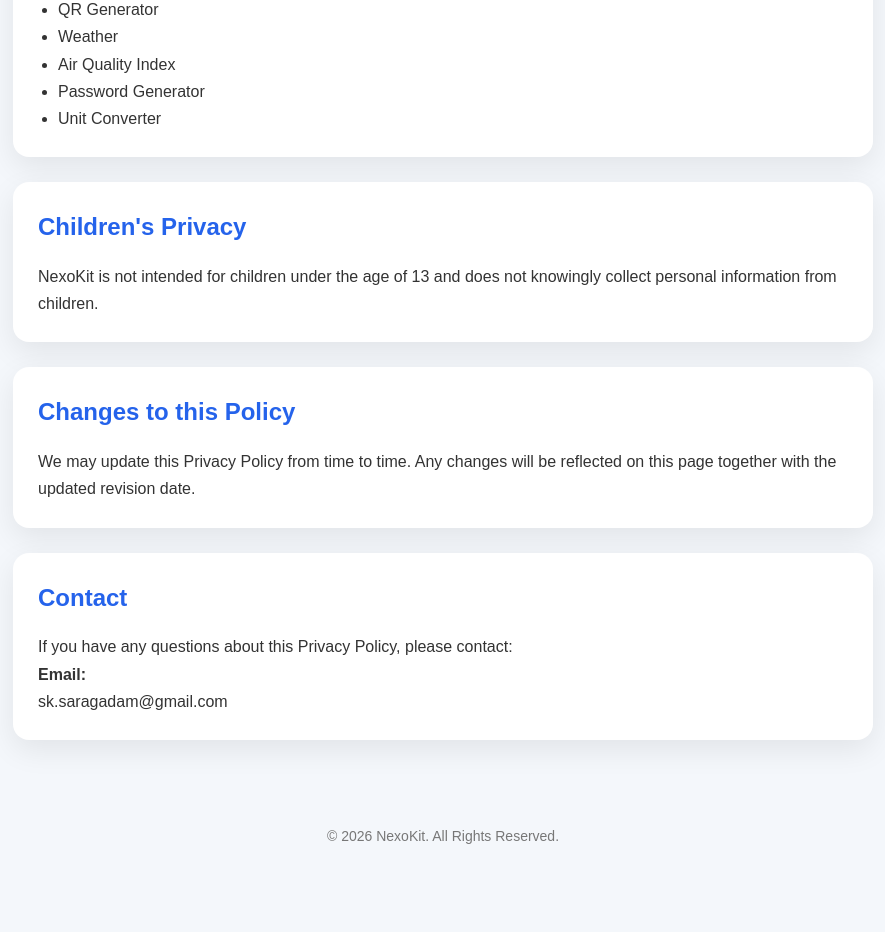
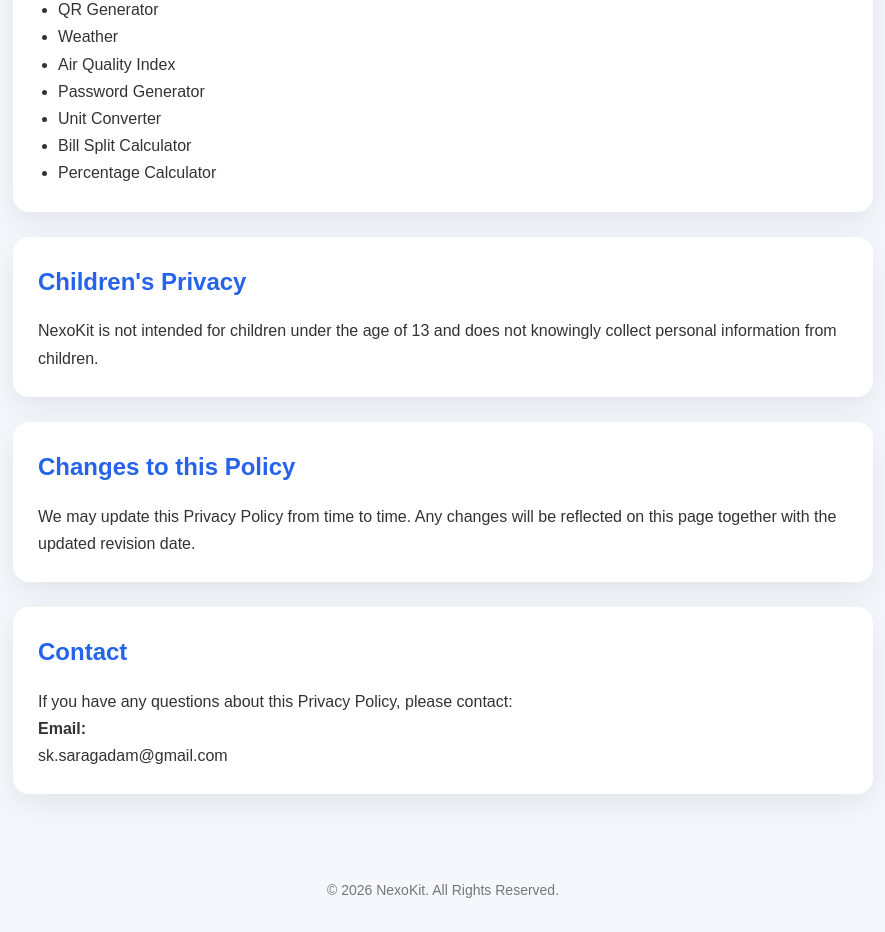
Before and after one commit to Sivakumar-Saragadam/app-legal, a plain HTML site: page apps/nexokit/index.html in a window 1280 px wide. Shown: the part 1920-2852 px from the top of the page, without its empty margins (197-1082 px from the left). Before the commit the page ends 2799 px from the top, so only its background shows below. Drawn offline with Linux system fonts and the light colour scheme.

Commit message:
Add Bill Split and Percentage Calculator to index

```diff
--- a/apps/nexokit/index.html
+++ b/apps/nexokit/index.html
@@ -123,6 +123,8 @@
 <li>Air Quality Index</li>
 <li>Password Generator</li>
 <li>Unit Converter</li>
+<li>Bill Split Calculator</li>
+<li>Percentage Calculator</li>
 </ul>
 
 </section>
```
